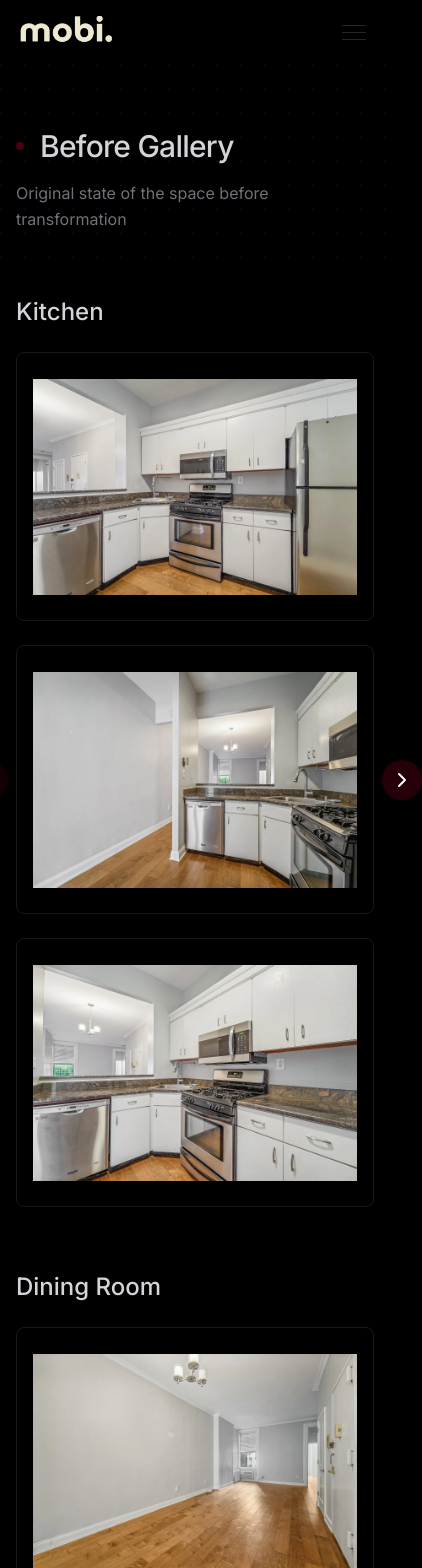
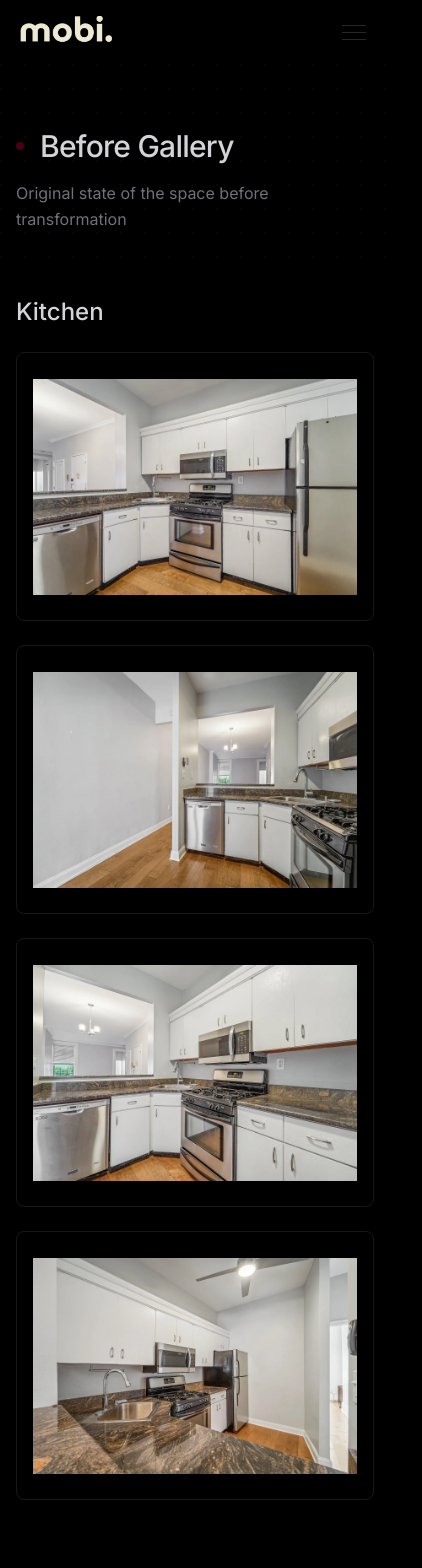
Before and after one commit to stilwellc/Mobi, a Next.js app: page /physical/1122/before in a window 390 px wide. Shown: the top 1568 px of the page, 422 px wide, since content can reach past the window. Built offline with nearby package versions, Linux system fonts and the light colour scheme; a web font is replaced by a local one.

Commit message:
Show all photos and hide carousel arrows on mobile; carousel only on desktop

```diff
--- a/app/physical/1122/before/page.tsx
+++ b/app/physical/1122/before/page.tsx
@@ -125,7 +125,33 @@ export default function BeforeGallery() {
                   {roomTitles[roomType as keyof typeof roomTitles]}
                 </motion.h2>
                 <div className="relative">
-                  <div className="grid grid-cols-1 sm:grid-cols-2 lg:grid-cols-3 gap-6">
+                  {/* Mobile/Tablet: Show all photos, no carousel/arrows */}
+                  <div className="grid grid-cols-1 sm:grid-cols-2 gap-6 lg:hidden">
+                    <AnimatePresence mode="popLayout">
+                      {photos.map((photo, index) => (
+                        <motion.div
+                          key={photo.src}
+                          initial={{ opacity: 0, x: 50 }}
+                          animate={{ opacity: 1, x: 0 }}
+                          exit={{ opacity: 0, x: -50 }}
+                          transition={{ duration: 0.3 }}
+                          className="relative rounded-lg overflow-hidden bg-black border border-zinc-900 hover:border-zinc-800 transition-all duration-300 cursor-pointer"
+                          onClick={() => setSelectedImage(photo)}
+                        >
+                          <div className="relative w-full" style={{ paddingBottom: '75%' }}>
+                            <Image
+                              src={photo.src}
+                              alt={photo.alt}
+                              fill
+                              className="object-contain p-4 rounded-lg"
+                            />
+                          </div>
+                        </motion.div>
+                      ))}
+                    </AnimatePresence>
+                  </div>
+                  {/* Desktop: Carousel with arrows */}
+                  <div className="hidden lg:grid lg:grid-cols-3 gap-6">
                     <AnimatePresence mode="popLayout">
                       {visiblePhotos.map((photo, index) => (
                         <motion.div
@@ -149,12 +175,12 @@ export default function BeforeGallery() {
                       ))}
                     </AnimatePresence>
                   </div>
-
+                  {/* Desktop: Carousel Arrows */}
                   {showNavigation && (
                     <>
                       <button
                         onClick={() => handlePrevious(roomType)}
-                        className={`absolute -left-12 top-1/2 -translate-y-1/2 p-2 rounded-full bg-[#4a0011]/50 hover:bg-[#4a0011] transition-colors ${
+                        className={`hidden lg:flex absolute -left-12 top-1/2 -translate-y-1/2 p-2 rounded-full bg-[#4a0011]/50 hover:bg-[#4a0011] transition-colors ${
                           startIdx === 0 ? 'opacity-50 cursor-not-allowed' : 'opacity-100'
                         }`}
                         disabled={startIdx === 0}
@@ -163,7 +189,7 @@ export default function BeforeGallery() {
                       </button>
                       <button
                         onClick={() => handleNext(roomType, maxIndex)}
-                        className={`absolute -right-12 top-1/2 -translate-y-1/2 p-2 rounded-full bg-[#4a0011]/50 hover:bg-[#4a0011] transition-colors ${
+                        className={`hidden lg:flex absolute -right-12 top-1/2 -translate-y-1/2 p-2 rounded-full bg-[#4a0011]/50 hover:bg-[#4a0011] transition-colors ${
                           startIdx >= maxIndex ? 'opacity-50 cursor-not-allowed' : 'opacity-100'
                         }`}
                         disabled={startIdx >= maxIndex}
```
